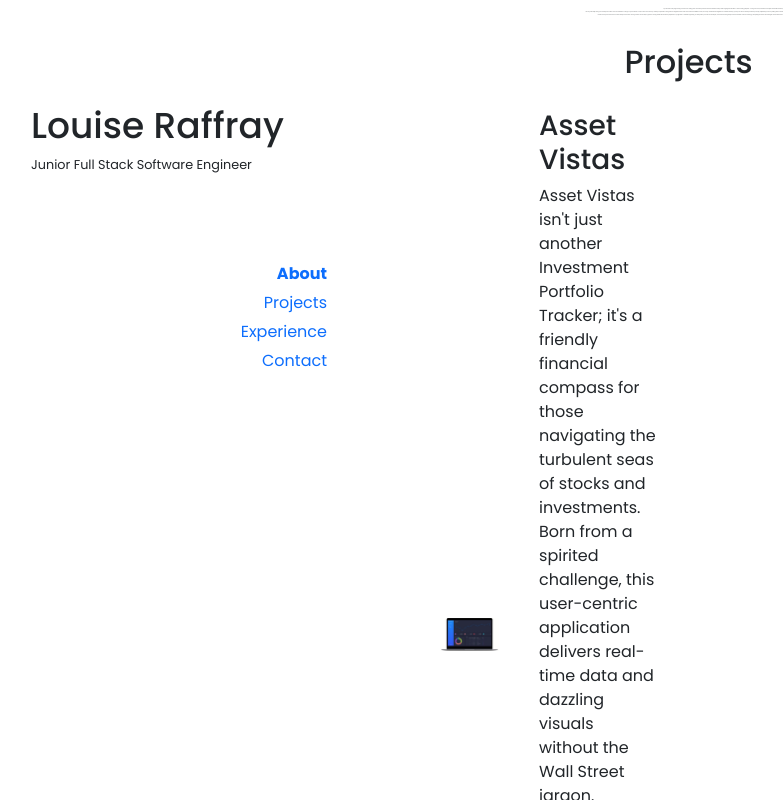
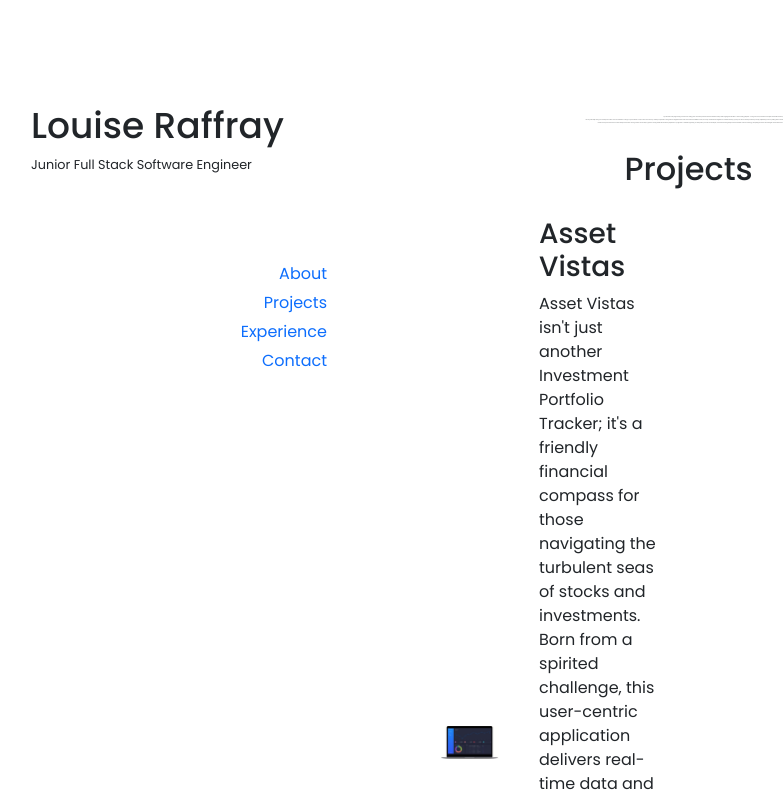
Before and after one commit to louraff/Portfolio-Website, a React (Create React App) app: page / in a window 1280 px wide. Shown: the top 800 px of the page, without its empty margins (105-888 px from the left). Built offline with nearby package versions, Linux system fonts and the light colour scheme.

Commit message:
happy with about layout

```diff
--- a/src/App.css
+++ b/src/App.css
@@ -16,6 +16,11 @@
     margin-left: 30%;
     width: 70%;
     overflow-y: scroll;
+  }
+
+  div#about {
+    margin-top: 15%;
+
   }
 
   .App-logo {
```
